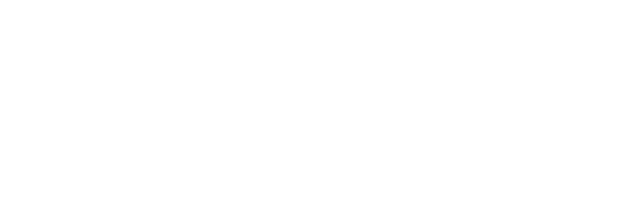
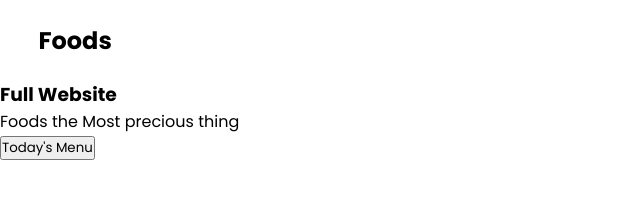
Before and after one commit to JuanManuelGilQuiroga/proyectoWeb, a plain HTML site: page index.html in a window 1280 px wide. Shown: the whole page, without its empty margins (0-640 px from the left). Drawn offline with nearby package versions, Linux system fonts and the light colour scheme.

Commit message:
feat: :poop: Dropdown menu
failed attempt to create dropdown menu.

```diff
--- a/css/style.css
+++ b/css/style.css
@@ -1,7 +1,81 @@
 @import url(variables.css);
+@import url('https://fonts.googleapis.com/css2?family=Poppins:ital,wght@0,100;0,200;0,300;0,400;0,500;0,600;0,700;0,800;0,900;1,100;1,200;1,300;1,400;1,500;1,600;1,700;1,800;1,900&display=swap');
 *{
     margin: 0;
     padding: 0;
     box-sizing: border-box;
-    font-family: sans-serif;
+    font-family: 'Poppins', sans-serif;
 }
+body{
+    width: 100vw;
+}
+.header{
+    padding: 3%;
+    height: 10vh;
+    display: flex;
+    justify-content: space-between;
+    align-items: center;
+}
+
+.open{
+    display: block;
+    border: 0;
+    font-size: 1.25rem;
+    background-color: transparent;
+    cursor: pointer;
+}
+.header__nav{
+    width: 100%;
+    opacity: 0;
+    visibility: hidden;
+    display: flex;
+    flex-direction: column;
+    align-items: center;
+    justify-content: space-around;
+    position: absolute;
+    top: 10vh;
+    right: 0;
+    left: 0;
+    background: var(--color-menu);
+}
+.header__nav.visible{
+    opacity: 1;
+    visibility: visible;
+}
+.header__nav ul{
+    display: flex;
+    flex-direction: column;
+    align-items: end;
+}
+
+
+@media screen and (min-width: 600px){
+    .header{
+        width: 100vw;
+        padding: 3%;
+        display: flex;
+        justify-content: space-between;
+
+    }
+    .header__nav{
+        display: flex;
+        align-items: center;
+        outline: 1px solid black;
+    }
+    .header__nav > ul{
+        list-style: none;
+        display: flex;
+        justify-content: space-between;
+        outline: 1px solid black;
+    }
+    .header__nav li{
+
+        display: flex;
+    }
+    .header__nav a{
+        text-decoration: none;
+    }
+    .open{
+        display: none;
+    }
+}
--- a/css/variables.css
+++ b/css/variables.css
@@ -1,3 +1,81 @@
 :root{
-    --color-primary: #fff;
+    --color-orange: #ff702a;
+    --color-white: #fff;
+    --color-background: #1e1d2b;
+    --color-black: #000;
+    --color-cream: #ffefe8;
+    --color-menu: #2c2b47;
+
 }
+@font-face {
+    font-family: "Poppins-Black";
+    src: url(../storage/fonts/Poppins/Poppins-Black.ttf);
+}
+@font-face {
+    font-family: "Poppins-BlackItalic";
+    src: url(../storage/fonts/Poppins/Poppins-BlackItalic.ttf);
+}
+@font-face {
+    font-family: "Poppins-Bold";
+    src: url(../storage/fonts/Poppins/Poppins-Bold.ttf);
+}
+@font-face {
+    font-family: "Poppins-BoldItalic";
+    src: url(../storage/fonts/Poppins/Poppins-BoldItalic.ttf);
+}
+@font-face {
+    font-family: "Poppins-ExtraBold";
+    src: url(../storage/fonts/Poppins/Poppins-ExtraBold.ttf);
+}
+@font-face {
+    font-family: "Poppins-ExtraBoldItalic";
+    src: url(../storage/fonts/Poppins/Poppins-ExtraBoldItalic.ttf);
+}
+@font-face {
+    font-family: "Poppins-ExtraLight";
+    src: url(../storage/fonts/Poppins/Poppins-ExtraLight.ttf);
+}
+@font-face {
+    font-family: "Poppins-ExtraLightItalic";
+    src: url(../storage/fonts/Poppins/Poppins-ExtraLightItalic.ttf);
+}
+@font-face {
+    font-family: "Poppins-Italic";
+    src: url(../storage/fonts/Poppins/Poppins-Italic.ttf);
+}
+@font-face {
+    font-family: "Poppins-Light";
+    src: url(../storage/fonts/Poppins/Poppins-Light.ttf);
+}
+@font-face {
+    font-family: "Poppins-LightItalic";
+    src: url(../storage/fonts/Poppins/Poppins-LightItalic.ttf);
+}
+@font-face {
+    font-family: "Poppins-Medium";
+    src: url(../storage/fonts/Poppins/Poppins-Medium.ttf);
+}
+@font-face {
+    font-family: "Poppins-MediumItalic";
+    src: url(../storage/fonts/Poppins/Poppins-MediumItalic.ttf);
+}
+@font-face {
+    font-family: "Poppins-Regular";
+    src: url(../storage/fonts/Poppins/Poppins-Regular.ttf);
+}
+@font-face {
+    font-family: "Poppins-SemiBold";
+    src: url(../storage/fonts/Poppins/Poppins-SemiBold.ttf);
+}
+@font-face {
+    font-family: "Poppins-SemiBoldItalic";
+    src: url(../storage/fonts/Poppins/Poppins-SemiBoldItalic.ttf);
+}
+@font-face {
+    font-family: "Poppins-Thin";
+    src: url(../storage/fonts/Poppins/Poppins-Thin.ttf);
+}
+@font-face {
+    font-family: "Poppins-ThinItalic";
+    src: url(../storage/fonts/Poppins/Poppins-ThinItalic.ttf);
+}
--- a/index.html
+++ b/index.html
@@ -8,6 +8,42 @@
     <link rel="stylesheet" href="https://unpkg.com/boxicons@latest/css/boxicons.min.css">
 </head>
 <body>
+    <header class="header">
+        <h2 class="header__title">Foods</h2>
+        <button class="open" id="open"><i class='bx bx-menu'></i></button>
+        <nav class="header__nav" id="header__nav">
+            <ul>
+                <li>
+                    <a href="">Home</a>
+                </li>
+                <li>
+                    <a href="">About</a>
+                </li>
+                <li>
+                    <a href="">Menu</a>
+                </li>
+                <li>
+                    <a href="">Service</a>
+                </li>
+                <li>
+                    <a href="">Contact</a>
+                </li>
+            </ul>
+        </nav>
+    </header>
+    <script src="js/main.js"></script>
+    <main>
+        <section class="section__1">
+            <article>
+                <h1>Full Website</h1>
+                <p>Foods the Most precious thing</p>
+                <button>Today's Menu</button>
+            </article>
+            <article>
+                <!--<img src="storage/img/home.png" alt="home">-->
+            </article>
+        </section>
+    </main>
 
 </body>
 </html>
--- a/js/main.js
+++ b/js/main.js
@@ -0,0 +1,11 @@
+const header__nav = document.querySelector("#header__nav");
+const open = document.querySelector("#open");
+const close = document.querySelector("#close");
+
+open.addEventListener("click", () => {
+    header__nav.classList.add("visible");
+})
+
+close.addEventListener("click", () => {
+    header__nav.classList.remove("visible");
+})
```
Also changed, not shown: storage/img/about.png (added), storage/img/default.webp (deleted), storage/img/food1.png (added), storage/img/food2.png (added), storage/img/food3.png (added), storage/img/home.png (added), storage/img/s1.png (added), storage/img/s2.png (added), storage/img/s3.png (added), 1 other file.
